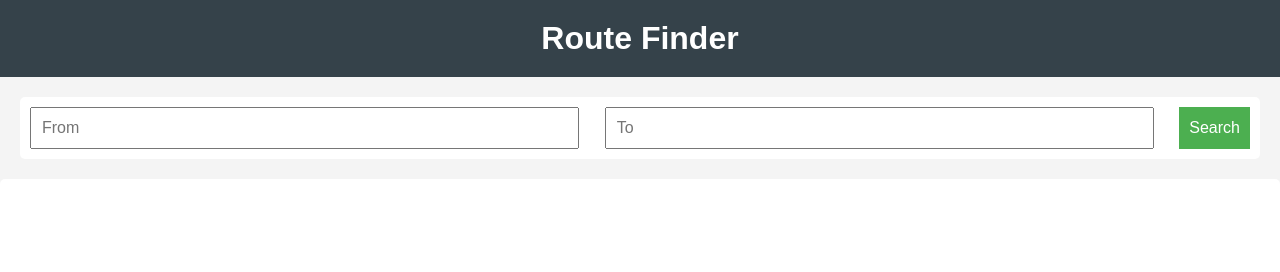
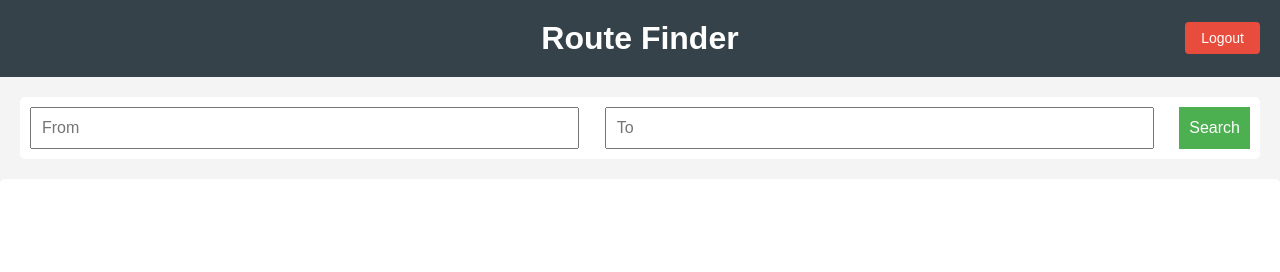
Before and after one commit to Sani-Mohibur/Route-Finder, a plain HTML site: page index.html in a window 1280 px wide. Shown: the top 272 px of the page. Drawn offline with nearby package versions, Linux system fonts and the light colour scheme; sample sign-in values are in the browser's storage.

Commit message:
Add login & logout

```diff
--- a/app.js
+++ b/app.js
@@ -1,3 +1,9 @@
+if (localStorage.getItem("loggedIn") !== "true") {
+    window.location.href = "login.html";
+}
+
+
+
 async function getRoutesData(){
     try {
         const response = await fetch('routes.json');
@@ -52,3 +58,8 @@ function displayResults(routes){
         container.appendChild(item);
     });
 }
+
+function logout() {
+    localStorage.removeItem("loggedIn");
+    window.location.href = "login.html";
+}
--- a/index.html
+++ b/index.html
@@ -13,6 +13,7 @@
 <body>
     <header>
     <h1>Route Finder</h1>
+    <button class="logout-btn" onclick="logout()">Logout</button>
 </header>
 
 <main class="wrapper">
--- a/style.css
+++ b/style.css
@@ -70,3 +70,20 @@ header {
     width: 100%;
     height: 400px;
 }
+
+.logout-btn {
+    float: right;
+    margin-top: -35px;
+    padding: 8px 16px;
+    background-color: #e74c3c;
+    color: white;
+    border: none;
+    border-radius: 4px;
+    font-size: 14px;
+    cursor: pointer;
+    transition: background-color 0.3s;
+}
+
+.logout-btn:hover {
+    background-color: #c0392b;
+}
```
Also changed, not shown: login.js (+16 -0 lines).
